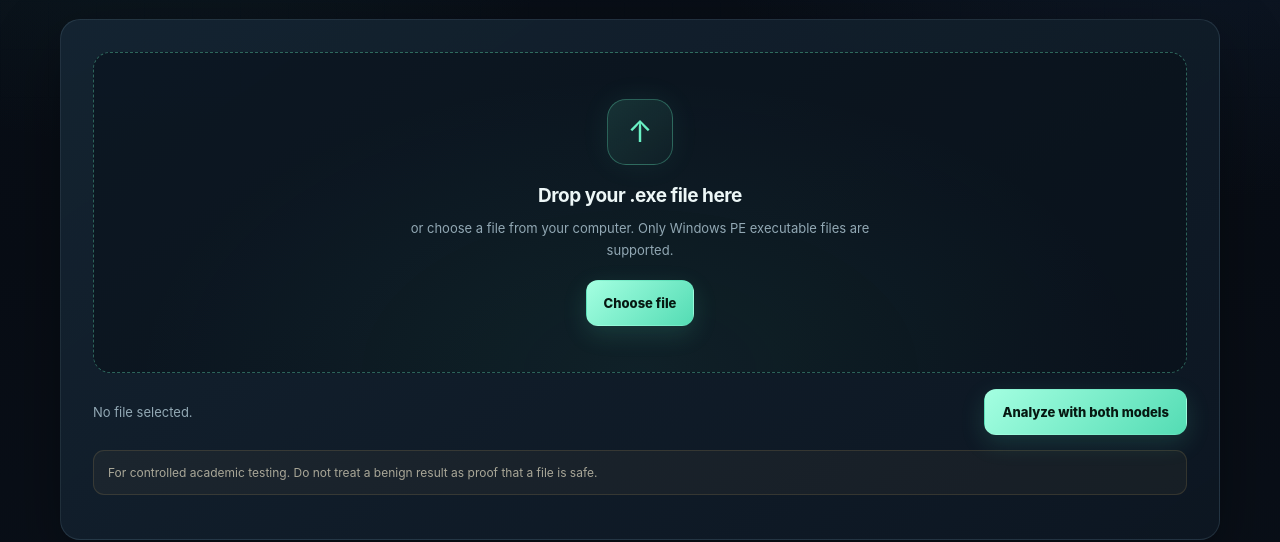
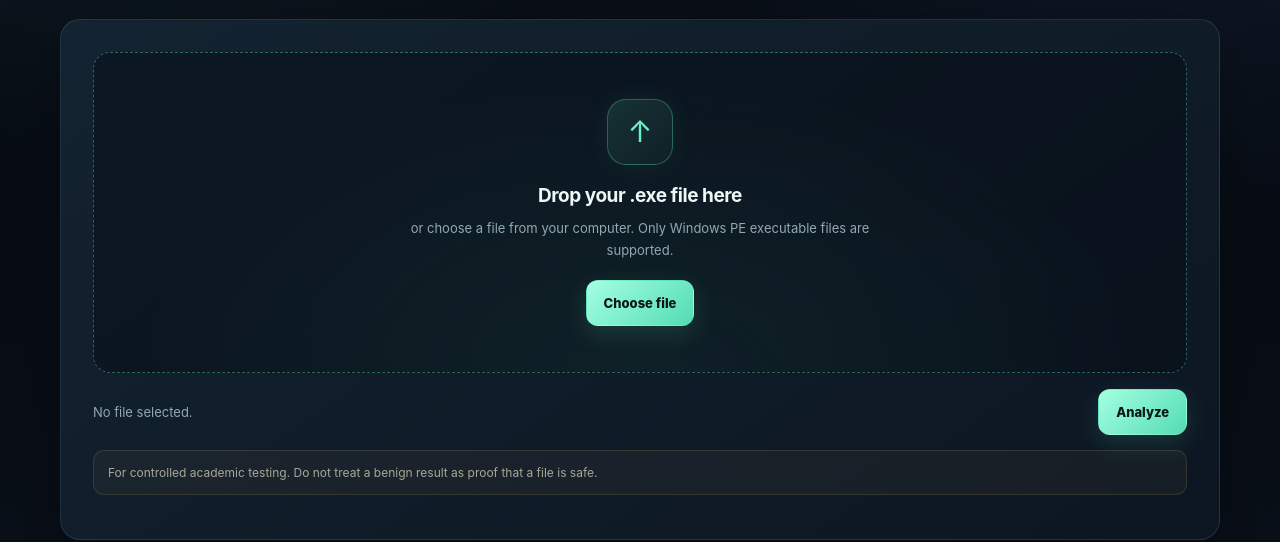
Before and after one commit to alya456nur/StaticShield, a plain HTML site: page frontend/scan.html in a window 1280 px wide. Shown: the part 287-829 px from the top of the page. Drawn offline with Linux system fonts and the light colour scheme.

Commit message:
fix some wordings

```diff
--- a/frontend/scan.html
+++ b/frontend/scan.html
@@ -50,7 +50,7 @@
 
         <div class="controls">
           <div id="uploadStatus" class="status" role="status" aria-live="polite">No file selected.</div>
-          <button id="scanBtn" class="btn btn-primary" type="button">Analyze with both models</button>
+          <button id="scanBtn" class="btn btn-primary" type="button">Analyze</button>
         </div>
         <p class="disclaimer">For controlled academic testing. Do not treat a benign result as proof that a file is safe.</p>
       </div>
```
